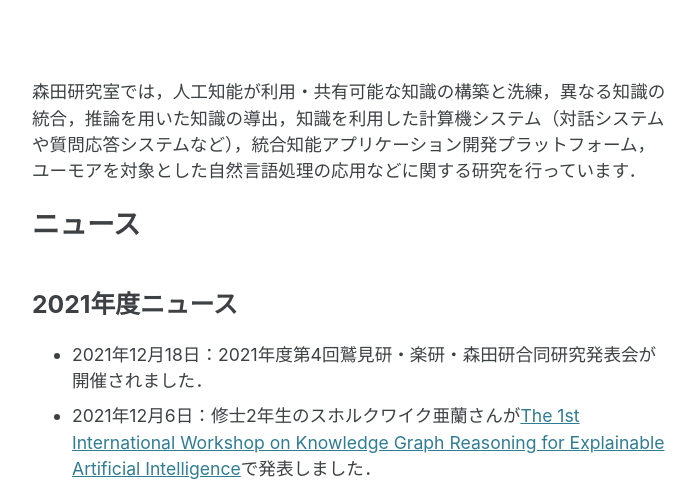
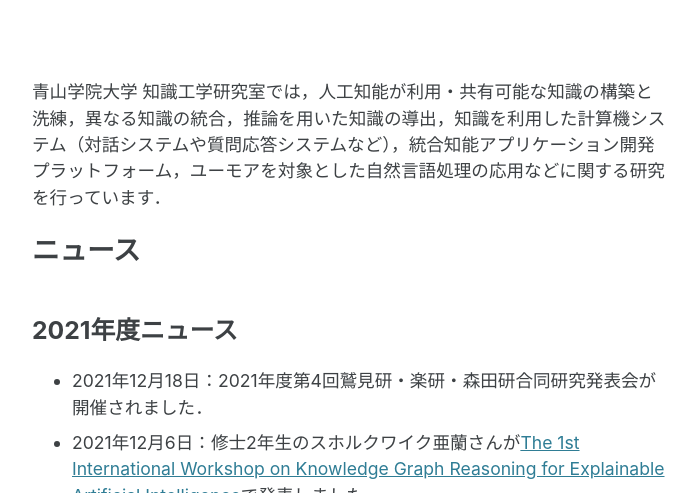
Before and after one commit to ke-lab-it-agu/ke-lab-it-agu.github.io, a Jekyll site: the page built from index.md, in a window 1280 px wide and 900 px high, cut to the strip 407-900 px from the top of the window. Shown: the whole strip, without its empty margins (290-986 px from the left). Built offline with Jekyll 4.4.1, drawn with Linux system fonts in a browser that asks for light colours; cached includes are drawn as plain includes.

Commit message:
update index.md

```diff
--- a/index.md
+++ b/index.md
@@ -7,7 +7,7 @@ header:
 excerpt: "青山学院大学 理工学部 情報テクノロジー学科 <br/> 青山学院大学大学院 理工学研究科 知能情報コース <br/> 森田研究室"
 ---
 
-森田研究室では，人工知能が利用・共有可能な知識の構築と洗練，異なる知識の統合，推論を用いた知識の導出，知識を利用した計算機システム（対話システムや質問応答システムなど），統合知能アプリケーション開発プラットフォーム，ユーモアを対象とした自然言語処理の応用などに関する研究を行っています．
+青山学院大学 知識工学研究室では，人工知能が利用・共有可能な知識の構築と洗練，異なる知識の統合，推論を用いた知識の導出，知識を利用した計算機システム（対話システムや質問応答システムなど），統合知能アプリケーション開発プラットフォーム，ユーモアを対象とした自然言語処理の応用などに関する研究を行っています．
 # ニュース
 ## 2021年度ニュース
 * 2021年12月18日：2021年度第4回鷲見研・楽研・森田研合同研究発表会が開催されました．
```
